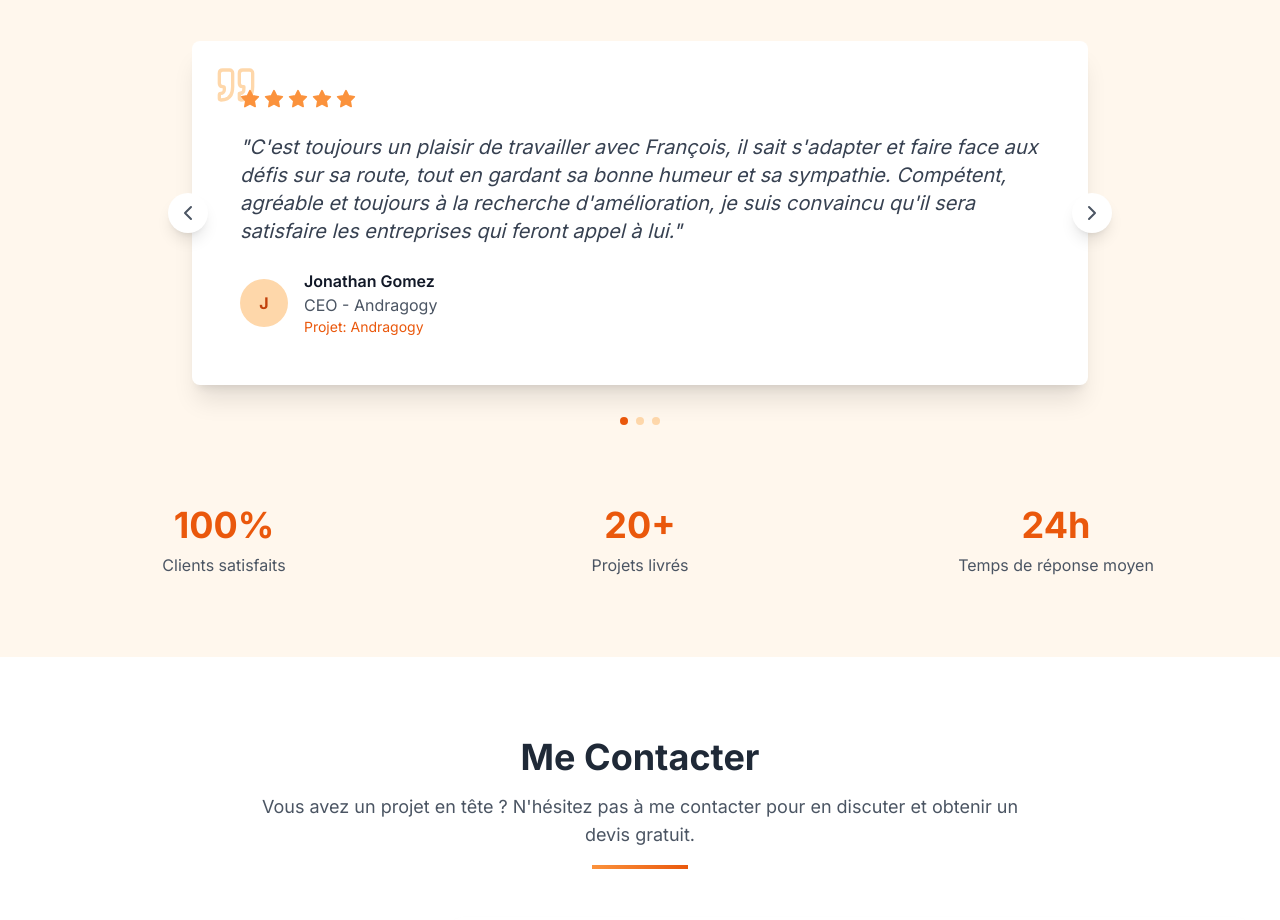
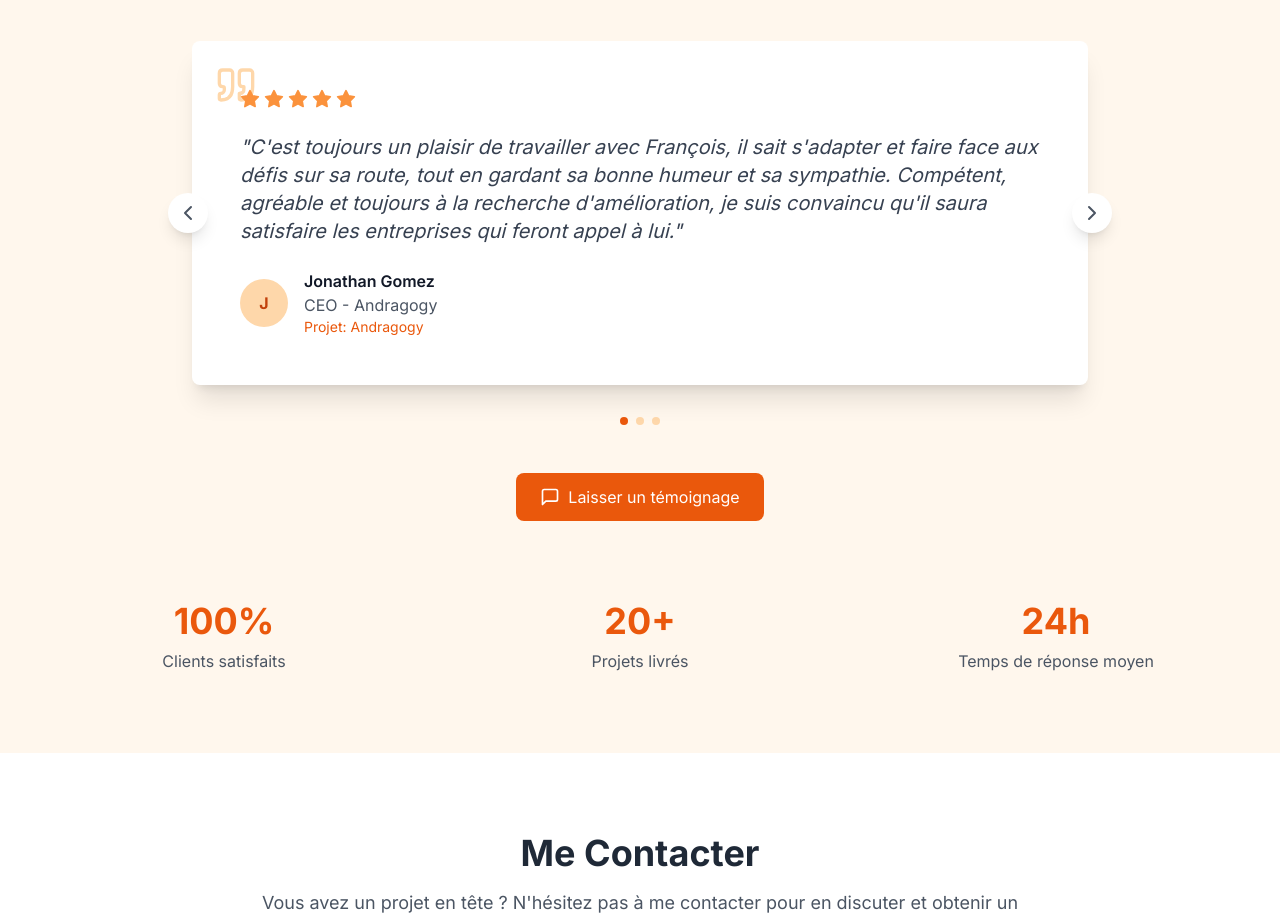
Before and after one commit to francoisvid/portfolio-vdl-creation, a React (Vite) app: page / in a window 1280 px wide. Shown: the part 6000-6920 px from the top of the page. Built offline with nearby package versions, Linux system fonts and the light colour scheme.

Commit message:
FEAT - Modification form testimonials

```diff
--- /dev/null
+++ b/src/components/sections/TestimonialForm.tsx
@@ -0,0 +1,156 @@
+import React, { useState } from "react";
+import { Send, Star, X } from "lucide-react";
+import { useForm } from '@formspree/react';
+
+interface TestimonialFormProps {
+    onClose: () => void;
+}
+
+const TestimonialForm: React.FC<TestimonialFormProps> = ({ onClose }) => {
+    const [state, handleSubmit] = useForm("xnnddpak");
+    const [rating, setRating] = useState(5);
+    const [hoverRating, setHoverRating] = useState(0);
+
+    if (state.succeeded) {
+        return (
+            <div className="max-w-2xl mx-auto bg-green-50 p-8 rounded-lg shadow-lg text-center animate-fadeIn">
+                <h3 className="text-2xl font-bold text-green-800 mb-4">
+                    Merci pour votre témoignage !
+                </h3>
+                <p className="text-green-700 mb-6">
+                    Votre témoignage a été soumis avec succès.
+                    Il sera affiché après modération.
+                </p>
+                <button
+                    onClick={onClose}
+                    className="px-6 py-2 bg-green-600 text-white rounded-lg hover:bg-green-700 transition-colors"
+                >
+                    Fermer
+                </button>
+            </div>
+        );
+    }
+
+    return (
+        <div className="max-w-2xl mx-auto animate-slideIn">
+            <form onSubmit={handleSubmit} className="bg-white p-8 rounded-lg shadow-xl relative">
+                <button
+                    type="button"
+                    onClick={onClose}
+                    className="absolute right-4 top-4 text-gray-400 hover:text-gray-600 transition-colors"
+                >
+                    <X size={24} />
+                </button>
+
+                <h3 className="text-2xl font-bold text-gray-900 mb-6">
+                    Laissez votre témoignage
+                </h3>
+
+                <div className="grid grid-cols-1 md:grid-cols-2 gap-6 mb-6">
+                    <div className="transform transition-all duration-300 hover:scale-102">
+                        <label className="block text-sm font-medium text-gray-700 mb-1">
+                            Nom *
+                        </label>
+                        <input
+                            type="text"
+                            name="name"
+                            required
+                            className="w-full px-4 py-2 border border-gray-300 rounded-lg focus:ring-2 focus:ring-orange-500 focus:border-transparent transition-all duration-300"
+                            placeholder="Votre nom"
+                        />
+                    </div>
+
+                    <div className="transform transition-all duration-300 hover:scale-102">
+                        <label className="block text-sm font-medium text-gray-700 mb-1">
+                            Entreprise
+                        </label>
+                        <input
+                            type="text"
+                            name="company"
+                            className="w-full px-4 py-2 border border-gray-300 rounded-lg focus:ring-2 focus:ring-orange-500 focus:border-transparent transition-all duration-300"
+                            placeholder="Votre entreprise"
+                        />
+                    </div>
+
+                    <div className="transform transition-all duration-300 hover:scale-102">
+                        <label className="block text-sm font-medium text-gray-700 mb-1">
+                            Poste
+                        </label>
+                        <input
+                            type="text"
+                            name="role"
+                            className="w-full px-4 py-2 border border-gray-300 rounded-lg focus:ring-2 focus:ring-orange-500 focus:border-transparent transition-all duration-300"
+                            placeholder="Votre poste"
+                        />
+                    </div>
+
+                    <div className="transform transition-all duration-300 hover:scale-102">
+                        <label className="block text-sm font-medium text-gray-700 mb-1">
+                            Projet
+                        </label>
+                        <input
+                            type="text"
+                            name="project"
+                            className="w-full px-4 py-2 border border-gray-300 rounded-lg focus:ring-2 focus:ring-orange-500 focus:border-transparent transition-all duration-300"
+                            placeholder="Nom du projet"
+                        />
+                    </div>
+                </div>
+
+                <div className="mb-6 transform transition-all duration-300 hover:scale-102">
+                    <label className="block text-sm font-medium text-gray-700 mb-1">
+                        Votre témoignage *
+                    </label>
+                    <textarea
+                        name="message"
+                        required
+                        rows={4}
+                        className="w-full px-4 py-2 border border-gray-300 rounded-lg focus:ring-2 focus:ring-orange-500 focus:border-transparent transition-all duration-300"
+                        placeholder="Décrivez votre expérience..."
+                    />
+                </div>
+
+                <div className="mb-8">
+                    <label className="block text-sm font-medium text-gray-700 mb-2">
+                        Note *
+                    </label>
+                    <div className="flex gap-2 items-center justify-center">
+                        {[1, 2, 3, 4, 5].map((star) => (
+                            <button
+                                key={star}
+                                type="button"
+                                onClick={() => setRating(star)}
+                                onMouseEnter={() => setHoverRating(star)}
+                                onMouseLeave={() => setHoverRating(0)}
+                                className="transform transition-all duration-200 hover:scale-110"
+                            >
+                                <Star
+                                    size={28}
+                                    className={`transition-colors duration-200 ${
+                                        star <= (hoverRating || rating)
+                                            ? 'text-orange-400 fill-orange-400'
+                                            : 'text-gray-300'
+                                    }`}
+                                />
+                            </button>
+                        ))}
+                    </div>
+                    <input type="hidden" name="rating" value={rating} />
+                </div>
+
+                <button
+                    type="submit"
+                    disabled={state.submitting}
+                    className={`w-full inline-flex items-center justify-center px-6 py-3 bg-orange-600 text-white rounded-lg hover:bg-orange-700 transition-all duration-300 transform hover:scale-105 ${
+                        state.submitting ? 'opacity-50 cursor-not-allowed' : ''
+                    }`}
+                >
+                    <Send className="mr-2" size={20} />
+                    {state.submitting ? 'Envoi en cours...' : 'Envoyer'}
+                </button>
+            </form>
+        </div>
+    );
+};
+
+export default TestimonialForm;
--- a/src/components/sections/Testimonials.tsx
+++ b/src/components/sections/Testimonials.tsx
@@ -1,39 +1,15 @@
-import React from "react";
-import { Star, Quote, ChevronLeft, ChevronRight } from "lucide-react";
+import React, {useState} from "react";
+import {Star, Quote, ChevronLeft, ChevronRight, MessageSquare} from "lucide-react";
 import SectionTitle from "../ui/SectionTitle.tsx";
-
-const testimonials = [
-    {
-        id: 1,
-        name: "Jonathan Gomez",
-        company: "Andragogy",
-        role: "CEO",
-        text: "C'est toujours un plaisir de travailler avec François, il sait s'adapter et faire face aux défis sur sa route, tout en gardant sa bonne humeur et sa sympathie. Compétent, agréable et toujours à la recherche d'amélioration, je suis convaincu qu'il sera satisfaire les entreprises qui feront appel à lui.",
-        rating: 5,
-        project: "Andragogy"
-    },
-    {
-        id: 2,
-        name: "Valentin Giglio",
-        company: "Le salon 26",
-        role: "Responsable",
-        text: "François est patient, rigoureux et très à l'écoute. Il a réalisé mon site sur mesure et je suis très content. Je le recommande vivement !",
-        rating: 5,
-        project: "Application web"
-    },
-    {
-        id: 3,
-        name: "Marvin Skhiri",
-        company: "Banana Rally",
-        role: "Directrice Marketing",
-        text: "Travaille tres serieux, à été  a l’écoute de ma demande, n’hésite pas à donner ses idées pour avancer dans le projet !  Tres agreable ",
-        rating: 5,
-        project: "Banana Rally"
-    },
-];
+import testimonialData from '../../data/testimonials.json';
+import TestimonialForm from './TestimonialForm';
 
 const Testimonials: React.FC = () => {
-    const [currentIndex, setCurrentIndex] = React.useState(0);
+    const [currentIndex, setCurrentIndex] = useState(0);
+    const [showForm, setShowForm] = useState(false);
+
+    const testimonials = testimonialData.testimonials;
+    const currentTestimonial = testimonials[currentIndex];
 
     const next = () => {
         setCurrentIndex((prev) => (prev + 1) % testimonials.length);
@@ -44,8 +20,6 @@ const Testimonials: React.FC = () => {
             prev === 0 ? testimonials.length - 1 : prev - 1
         );
     };
-
-    const currentTestimonial = testimonials[currentIndex];
 
     return (
         <section id="testimonials" className="py-20 bg-orange-50 dark:bg-gray-800 transition-colors duration-300">
@@ -61,7 +35,7 @@ const Testimonials: React.FC = () => {
                     {/* Testimonial principale */}
                     <div className="relative">
                         <div className="bg-white rounded-lg shadow-xl p-8 md:p-12">
-                            <Quote className="absolute top-6 left-6 text-orange-200" size={40} />
+                            <Quote className="absolute top-6 left-6 text-orange-200" size={40}/>
 
                             <div className="relative z-10">
                                 <div className="flex items-center gap-1 mb-6">
@@ -79,7 +53,8 @@ const Testimonials: React.FC = () => {
                                 </blockquote>
 
                                 <div className="flex items-center gap-4">
-                                    <div className="w-12 h-12 bg-orange-200 rounded-full flex items-center justify-center">
+                                    <div
+                                        className="w-12 h-12 bg-orange-200 rounded-full flex items-center justify-center">
                                         <span className="text-orange-700 font-bold">
                                             {currentTestimonial.name.charAt(0)}
                                         </span>
@@ -105,7 +80,7 @@ const Testimonials: React.FC = () => {
                             className="absolute left-0 top-1/2 -translate-y-1/2 -translate-x-4 md:-translate-x-6 w-10 h-10 rounded-full bg-white shadow-lg flex items-center justify-center text-gray-600 hover:text-orange-600 transition-colors"
                             aria-label="Témoignage précédent"
                         >
-                            <ChevronLeft size={24} />
+                            <ChevronLeft size={24}/>
                         </button>
 
                         <button
@@ -113,7 +88,7 @@ const Testimonials: React.FC = () => {
                             className="absolute right-0 top-1/2 -translate-y-1/2 translate-x-4 md:translate-x-6 w-10 h-10 rounded-full bg-white shadow-lg flex items-center justify-center text-gray-600 hover:text-orange-600 transition-colors"
                             aria-label="Témoignage suivant"
                         >
-                            <ChevronRight size={24} />
+                            <ChevronRight size={24}/>
                         </button>
                     </div>
 
@@ -131,6 +106,30 @@ const Testimonials: React.FC = () => {
                                 aria-label={`Voir témoignage ${index + 1}`}
                             />
                         ))}
+                    </div>
+
+                    {/* Formulaire de témoignage */}
+                    <div className="mt-12 text-center">
+                        {!showForm ? (
+                            <button
+                                onClick={() => setShowForm(true)}
+                                className="group inline-flex items-center px-6 py-3 bg-orange-600 text-white rounded-lg hover:bg-orange-700 transition-all duration-300 transform hover:scale-105"
+                            >
+                                <MessageSquare className="mr-2 group-hover:rotate-12 transition-transform duration-300"
+                                               size={20}/>
+                                Laisser un témoignage
+                            </button>
+                        ) : (
+                            <div className="relative animate-fadeInScale">
+                                <div
+                                    className="animate-fadeIn"
+                                    onClick={() => setShowForm(false)}
+                                />
+                                <div className="relative z-50">
+                                    <TestimonialForm onClose={() => setShowForm(false)}/>
+                                </div>
+                            </div>
+                        )}
                     </div>
                 </div>
 
--- /dev/null
+++ b/src/data/testimonials.json
@@ -0,0 +1,34 @@
+{
+  "testimonials": [
+    {
+      "id": 1,
+      "name": "Jonathan Gomez",
+      "company": "Andragogy",
+      "role": "CEO",
+      "text": "C'est toujours un plaisir de travailler avec François, il sait s'adapter et faire face aux défis sur sa route, tout en gardant sa bonne humeur et sa sympathie. Compétent, agréable et toujours à la recherche d'amélioration, je suis convaincu qu'il saura satisfaire les entreprises qui feront appel à lui.",
+      "rating": 5,
+      "project": "Andragogy",
+      "date": "2024-01-15"
+    },
+    {
+      "id": 2,
+      "name": "Valentin Giglio",
+      "company": "Le salon 26",
+      "role": "Responsable",
+      "text": "François est patient, rigoureux et très à l'écoute. Il a réalisé mon site sur mesure et je suis très content. Je le recommande vivement !",
+      "rating": 5,
+      "project": "Application web",
+      "date": "2024-02-20"
+    },
+    {
+      "id": 3,
+      "name": "Marvin Skhiri",
+      "company": "Banana Rally",
+      "role": "Directeur Marketing",
+      "text": "Travail très sérieux, à été à l'écoute de ma demande, n'hésite pas à donner ses idées pour avancer dans le projet ! Très agréable.",
+      "rating": 5,
+      "project": "Banana Rally",
+      "date": "2024-03-10"
+    }
+  ]
+}
--- a/tailwind.config.js
+++ b/tailwind.config.js
@@ -1,9 +1,29 @@
 /** @type {import('tailwindcss').Config} */
 export default {
-  content: ['./index.html', './src/**/*.{js,ts,jsx,tsx}'],
-  darkMode: 'class',
-  theme: {
-    extend: {},
-  },
-  plugins: [],
+    content: ['./index.html', './src/**/*.{js,ts,jsx,tsx}'],
+    darkMode: 'class',
+    theme: {
+        extend: {
+            animation: {
+                'fadeIn': 'fadeIn 0.3s ease-out',
+                'fadeInScale': 'fadeInScale 0.3s ease-out',
+                'slideIn': 'slideIn 0.3s ease-out',
+            },
+            keyframes: {
+                fadeIn: {
+                    '0%': {opacity: '0'},
+                    '100%': {opacity: '1'},
+                },
+                fadeInScale: {
+                    '0%': {opacity: '0', transform: 'scale(0.9)'},
+                    '100%': {opacity: '1', transform: 'scale(1)'},
+                },
+                slideIn: {
+                    '0%': {opacity: '0', transform: 'translateY(20px)'},
+                    '100%': {opacity: '1', transform: 'translateY(0)'},
+                },
+            },
+        },
+    },
+    plugins: [],
 };
```
